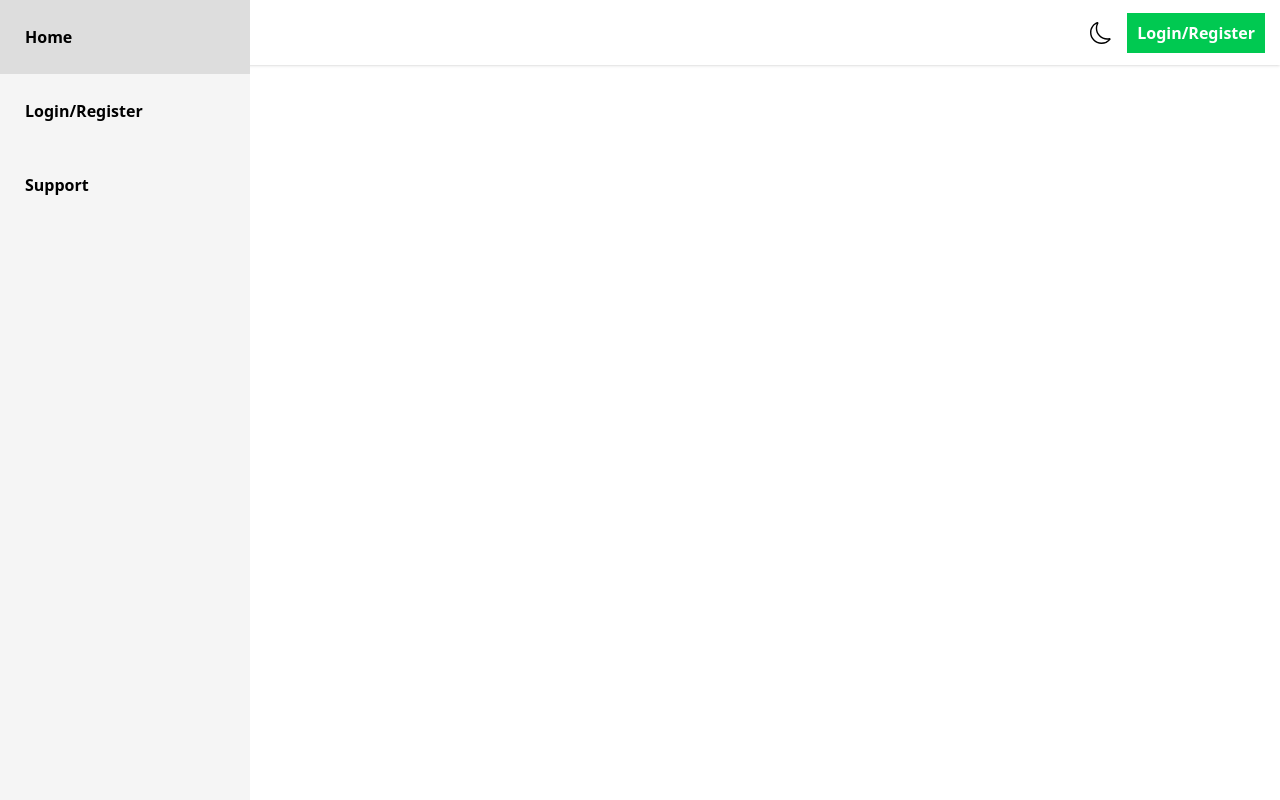
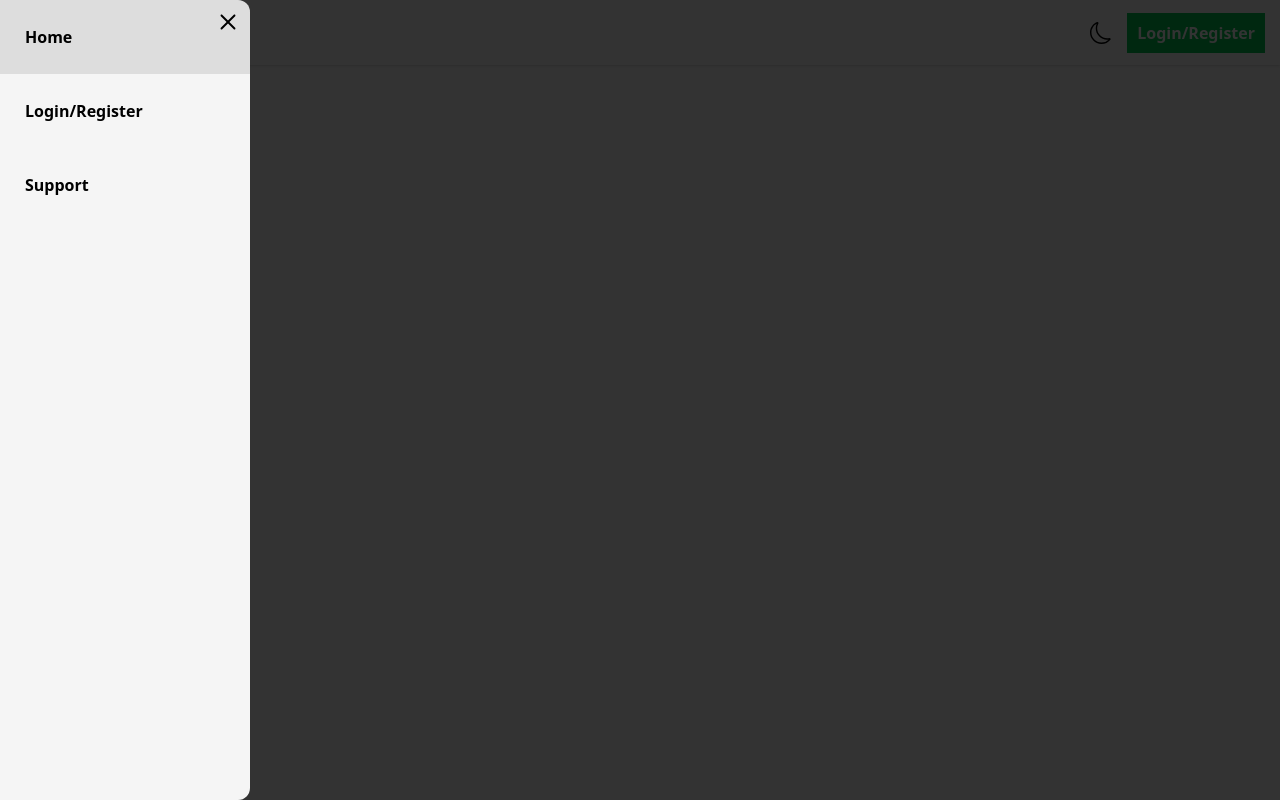
Before and after one commit to Cakwei/beginnersideproject--ewaste-, a React (Vite) app: page / in a window 1280 px wide. Both pictures are taken after a click on the icon 31 px from the left and 32 px from the top of the page. Built offline with nearby package versions, Linux system fonts and the light colour scheme.

Commit message:
qwefqwfqwef

```diff
--- a/src/components/app.jsx
+++ b/src/components/app.jsx
@@ -1,8 +1,13 @@
+import { useState } from "react";
 import Header from "./header.jsx";
 export default function App() {
+  const [isDarkMode, setIsDarkMode] = useState(false);
+  function toggleDarkMode() {
+    setIsDarkMode(!isDarkMode);
+  }
   return (
-    <div className="grid h-dvh w-dvw min-w-[250px] grid-cols-1 grid-rows-[65px_1fr_75px] overflow-scroll">
-      <Header />
+    <div className={`${isDarkMode ? "dark" : "light"} grid h-dvh w-dvw min-w-[250px] grid-cols-1 grid-rows-[65px_1fr_75px] overflow-scroll`}>
+      <Header toggleDarkMode={toggleDarkMode}/>
     </div>
   );
 }
--- a/src/components/header.css
+++ b/src/components/header.css
@@ -1,4 +1,6 @@
 @import "tailwindcss";
+
+@custom-variant dark (&:where(.dark, .dark *));
 @layer base {
   * {
     margin: 0;
--- a/src/components/header.jsx
+++ b/src/components/header.jsx
@@ -1,13 +1,15 @@
 import "./header.css";
 import { useState } from "react";
 import { navLinks } from "../../constants";
-function Header() {
+function Header({ toggleDarkMode }) {
   const [isMenuOpen, setIsMenuOpen] = useState("translate-x-[-250px]");
   const toggleSideMenu = () => {
     if (isMenuOpen === "translate-x-[-250px]") {
       setIsMenuOpen("translate-x-[0px]");
+      document.getElementById("bgtest").style.visibility = "visible";
     } else {
       setIsMenuOpen("translate-x-[-250px]");
+      document.getElementById("bgtest").style.visibility = "hidden";
     }
   };
   return (
@@ -39,6 +41,7 @@ function Header() {
 
         <div className="right-nav-icon mr-[15px] flex cursor-pointer content-center gap-x-[15px]">
           <svg
+            onClick={toggleDarkMode}
             id="moon-icon"
             xmlns="http://www.w3.org/2000/svg"
             color="white"
@@ -88,8 +91,7 @@ function Header() {
         </div>
         <nav
           id="menu"
-          className={`absolute top-0 z-[2] h-[100vh] w-[250px] ${isMenuOpen} overflow-x-hidden bg-neutral-100`}
-          onMouseLeave={toggleSideMenu}
+          className={`absolute top-0 z-[2] h-[100vh] w-[250px] ${isMenuOpen} overflow-x-hidden rounded-tr-xl rounded-br-xl bg-neutral-100`}
         >
           <div className="relative flex flex-col items-center">
             {navLinks.map((item) => (
@@ -98,7 +100,7 @@ function Header() {
               </a>
             ))}
             <svg
-              className="close-menu-btn absolute top-[10px] right-[10px] hidden cursor-pointer text-black"
+              className="close-menu-btn absolute top-[10px] right-[10px] cursor-pointer text-black"
               width="24"
               height="24"
               viewBox="0 0 24 24"
@@ -114,6 +116,10 @@ function Header() {
           </div>
         </nav>
       </header>
+      <p
+        id="bgtest"
+        className="invisible absolute h-dvh w-dvw bg-black opacity-80"
+      ></p>
     </>
   );
 }
```
